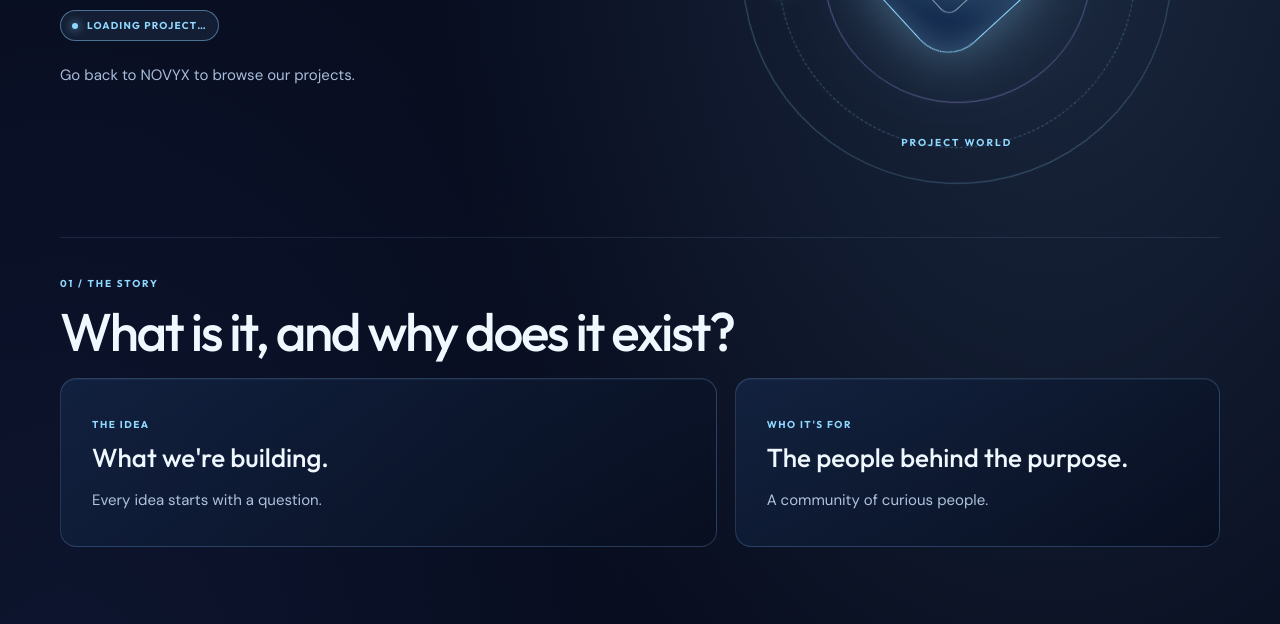
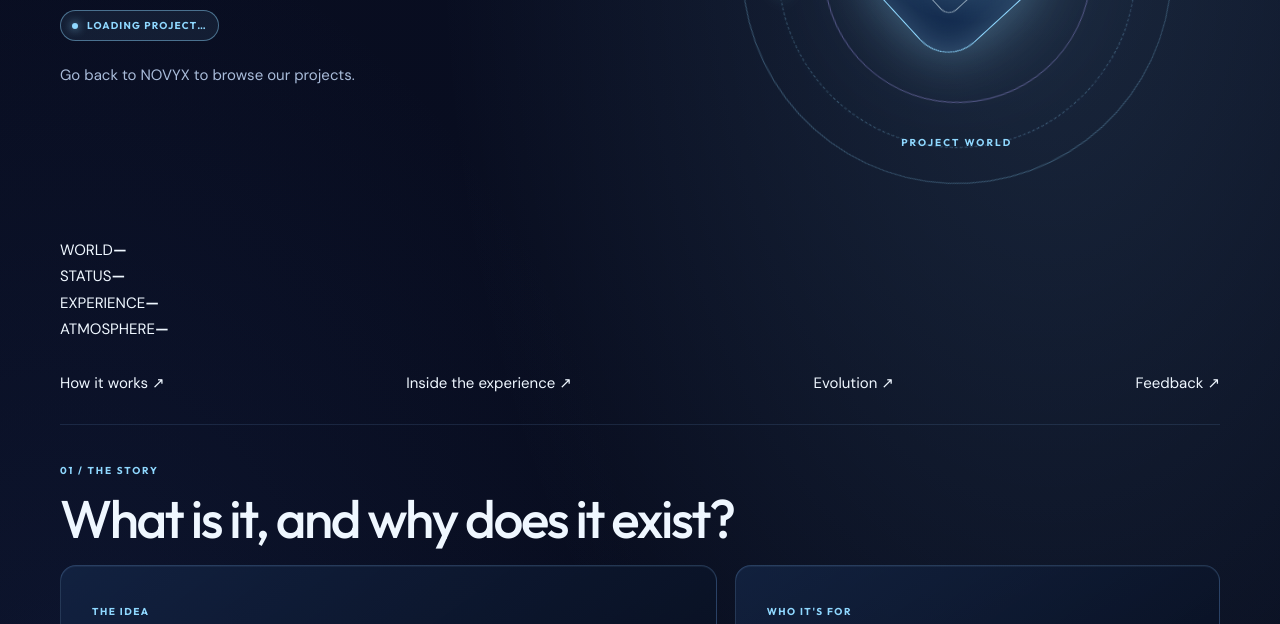
Before and after one commit to fathom-web/novyxforge, a plain HTML site: page project.html in a window 1280 px wide. Shown: the part 478-1102 px from the top of the page. Drawn offline with Linux system fonts and the light colour scheme.

Commit message:
Introduce premium showcase project compass, chapter links, featured gallery and native accessible screenshot dialog

```diff
--- a/project.html
+++ b/project.html
@@ -21,6 +21,7 @@
 <link rel="stylesheet" href="./forge-observatory.css?v=1">
 <link rel="stylesheet" href="./forge-feedback.css?v=2">
 <link rel="stylesheet" href="./forge-search.css?v=2">
+<link rel="stylesheet" href="./forge-showcase-finish.css?v=1">
 <script src="./forge-weather.js?v=2" defer></script>
 <script src="./forge-demos.js?v=2" defer></script>
 <script src="./forge-feedback.js?v=2" defer></script>
@@ -68,6 +69,22 @@
     </div>
   </section>
 
+  <section class="shell project-compass" aria-label="Project overview">
+    <div class="compass-grid">
+      <div class="compass-cell"><span class="compass-label">WORLD</span><strong id="compass-world">—</strong></div>
+      <div class="compass-cell"><span class="compass-label">STATUS</span><strong id="compass-stage">—</strong></div>
+      <div class="compass-cell"><span class="compass-label">EXPERIENCE</span><strong id="compass-experience">—</strong></div>
+      <div class="compass-cell"><span class="compass-label">ATMOSPHERE</span><strong id="compass-weather">—</strong></div>
+    </div>
+    <nav class="chapter-nav" aria-label="Jump between chapters">
+      <a href="#how-it-works">How it works <span aria-hidden="true">↗</span></a>
+      <a href="#screenshots">Inside the experience <span aria-hidden="true">↗</span></a>
+      <a href="#try-demo" data-chapter-demo hidden>Try the demo <span aria-hidden="true">↗</span></a>
+      <a href="#evolution">Evolution <span aria-hidden="true">↗</span></a>
+      <a href="#forge-feedback">Feedback <span aria-hidden="true">↗</span></a>
+    </nav>
+  </section>
+
   <section class="shell section" aria-labelledby="about-heading">
     <div class="section-label">01 / THE STORY</div>
     <h2 id="about-heading">What is it, and why does it exist?</h2>
@@ -95,7 +112,7 @@
     <h2 id="screenshots-heading">See the experience.</h2>
     <p class="section-intro">A visual introduction to the product. Verified app screenshots will replace illustrative concepts as they're available.</p>
     <p class="gallery-legend" id="gallery-note">Preparing visual previews…</p>
-    <div class="gallery-grid" id="gallery"></div>
+    <div class="gallery-grid gallery-grid-v3" id="gallery"></div>
     <p class="privacy-note" id="privacy"></p>
   </section>
 
@@ -172,9 +189,9 @@
   </section>
 </main>
 <footer><div class="shell"><a href="./index.html#home">NOVYX FORGE — Explore. Experiment. Build. ↑</a></div></footer>
-<div class="lightbox" id="lightbox" hidden role="dialog" aria-label="Screenshot preview" aria-modal="true">
+<dialog class="lightbox" id="lightbox" aria-label="Verified application screenshot preview">
   <button id="lightbox-close" type="button" aria-label="Close screenshot">×</button>
   <img id="lightbox-image" alt="">
-</div>
+</dialog>
 </body>
 </html>
```
